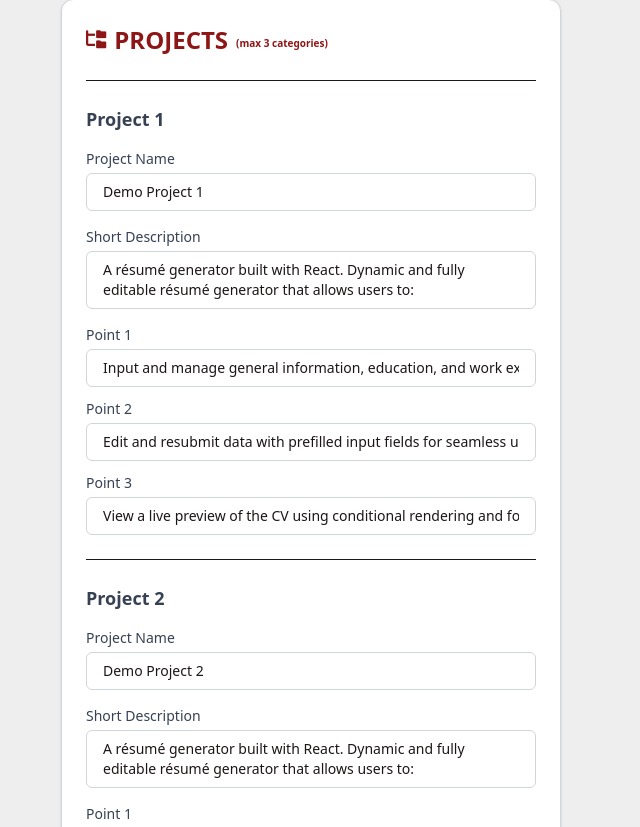
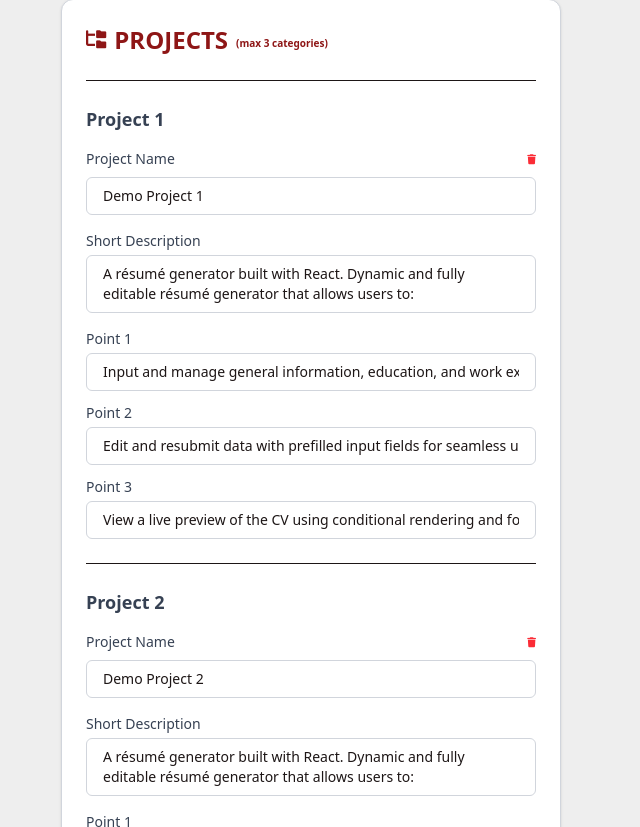
Before and after one commit to bhargablinx/resume-builder, a React (Vite) app: page /resume in a window 1280 px wide. Shown: the part 1133-1960 px from the top of the page, without its empty margins (0-640 px from the left). Built offline with nearby package versions, Linux system fonts and the light colour scheme.

Commit message:
Add delte btn to remove project in project section & fix add project bug

```diff
--- a/src/components/ProjectSection.jsx
+++ b/src/components/ProjectSection.jsx
@@ -3,7 +3,7 @@ import { useState, useEffect } from "react";
 import { changeProjects } from "../slices/resumeSlice";
 
 export default function ProjectSection({ projects }) {
-    const [projectList, setProjectList] = useState(projects);
+    const [projectList, setProjectList] = useState(projects || []);
     const dispatch = useDispatch();
 
     useEffect(() => {
@@ -36,8 +36,20 @@ export default function ProjectSection({ projects }) {
 
     const addProject = () => {
         if (projectList.length < 3) {
-            setProjectList((prev) => [...prev, prev.length + 1]);
+            setProjectList((prev) => [
+                ...prev,
+                {
+                    projectName: "",
+                    description: "",
+                    bulletPoints: ["", "", ""],
+                },
+            ]);
         }
+    };
+
+    const removeProjectCategory = (index) => {
+        const updated = projectList.filter((_, i) => i !== index);
+        setProjectList(updated);
     };
 
     useEffect(() => {
@@ -65,7 +77,8 @@ export default function ProjectSection({ projects }) {
             </div>
 
             {/* Projects Form */}
-            {projectList.map((items, idx) => (
+            {projectList.length !== 0 &&
+                projectList.map((items, idx) => (
                     <div key={idx + 1} className="space-y-4 border-t pt-6">
                         <div className="text-lg font-semibold text-gray-700">
                             Project {idx + 1}
@@ -73,16 +86,29 @@ export default function ProjectSection({ projects }) {
 
                         {/* Project Name */}
                         <div className="flex flex-col space-y-1">
+                            <div className="flex justify-between mb-2">
                                 <label
                                     htmlFor={`project-${idx + 1}-name`}
                                     className="text-sm font-medium text-gray-700"
                                 >
                                     Project Name
                                 </label>
+                                <button
+                                    onClick={() => removeProjectCategory(idx)}
+                                    className="text-red-500 hover:text-red-700 text-[10px]"
+                                    title="Remove this skill category"
+                                >
+                                    <i className="fa-solid fa-trash"></i>
+                                </button>
+                            </div>
                             <input
                                 value={items.projectName}
                                 onChange={(e) =>
-                                handleChange(e.target.value, idx, "projectName")
+                                    handleChange(
+                                        e.target.value,
+                                        idx,
+                                        "projectName"
+                                    )
                                 }
                                 id={`project-${idx + 1}-name`}
                                 type="text"
@@ -102,7 +128,11 @@ export default function ProjectSection({ projects }) {
                             <textarea
                                 value={items.description}
                                 onChange={(e) =>
-                                handleChange(e.target.value, idx, "description")
+                                    handleChange(
+                                        e.target.value,
+                                        idx,
+                                        "description"
+                                    )
                                 }
                                 id={`project-${idx + 1}-desc`}
                                 rows={2}
```
Lines whose indentation alone changed are shown as unchanged.
